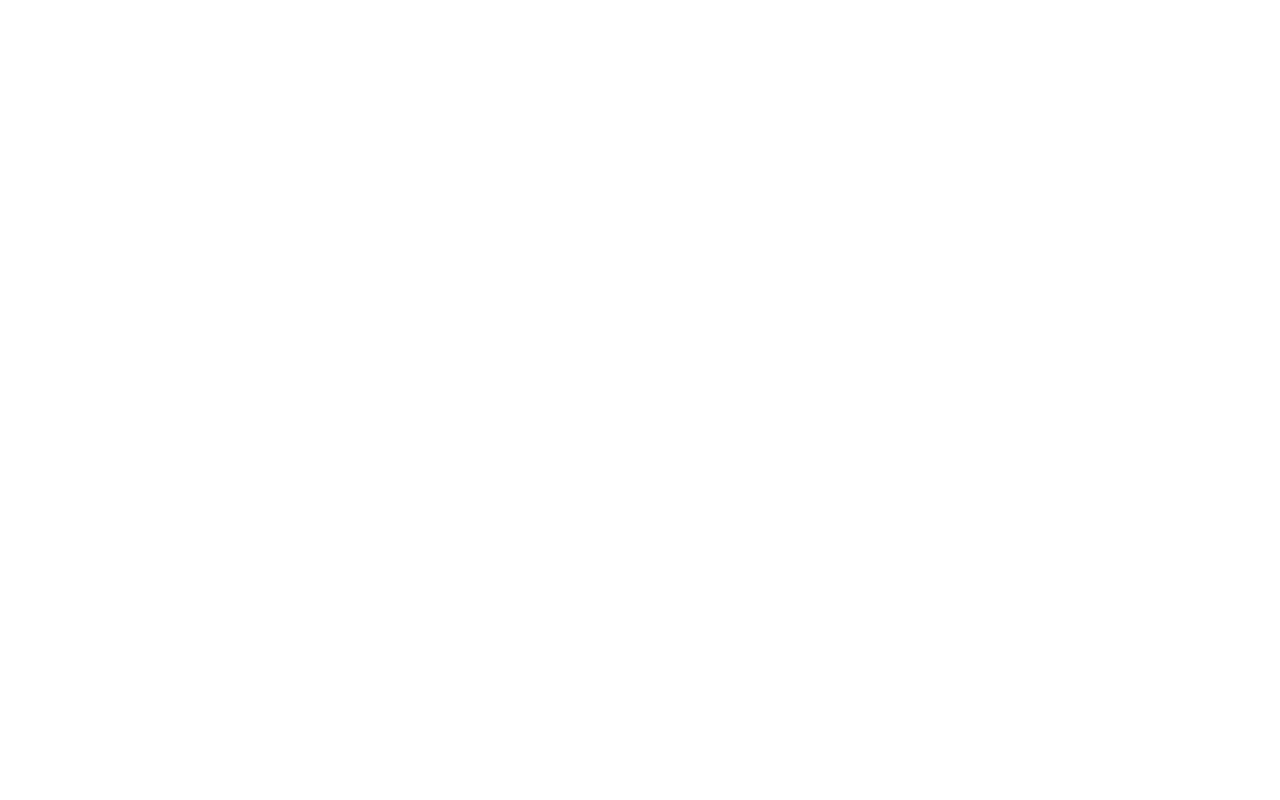
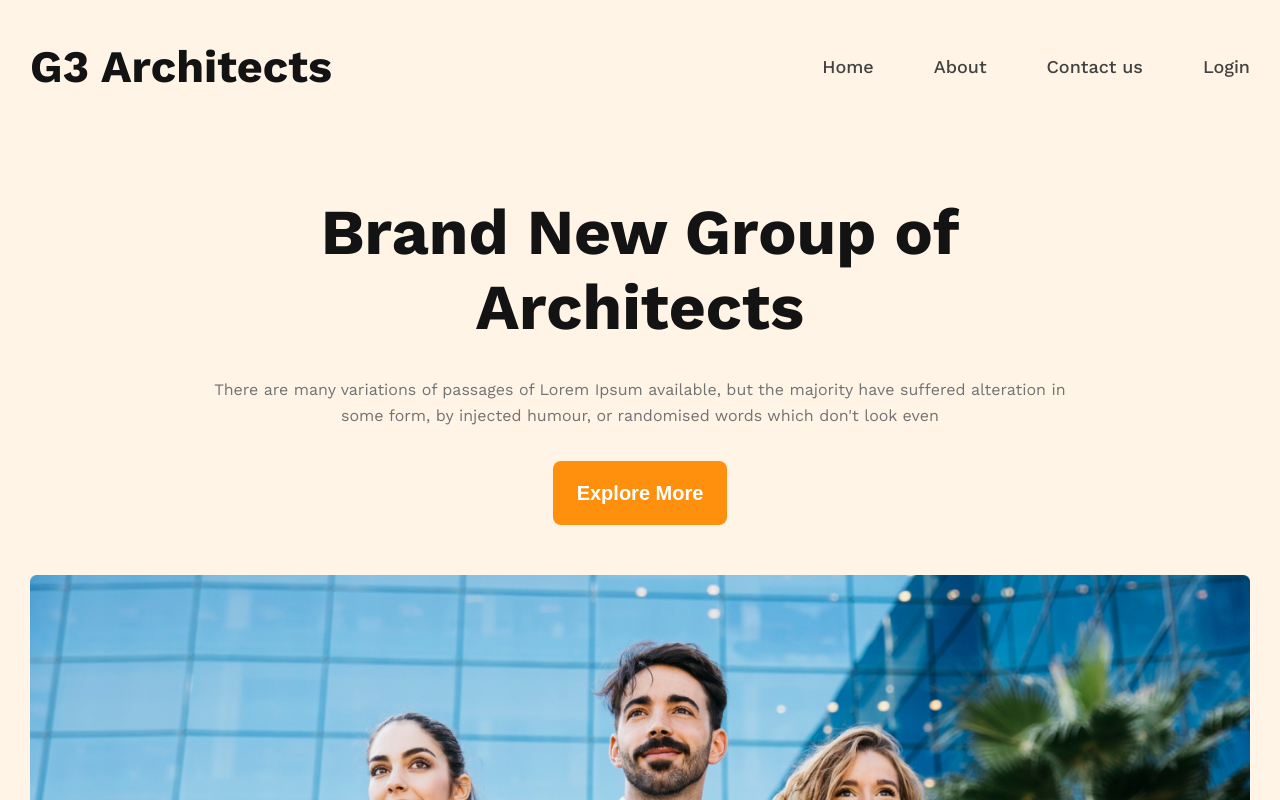
Before and after one commit to rinkuahamed/g3-architects, a plain HTML site: page index.html in a window 1280 px wide. Shown: the top 800 px of the page. Drawn offline with nearby package versions, Linux system fonts and the light colour scheme.

Commit message:
Header & banner area done

```diff
--- a/index.html
+++ b/index.html
@@ -8,5 +8,51 @@
     <!-- Stylesheet -->
     <link rel="stylesheet" href="./styles/style.css" />
   </head>
-  <body></body>
+  <body>
+    <!-- Header Area -->
+    <header class="header">
+      <div class="container">
+        <nav class="navbar">
+          <div class="logo">
+            <a href="#">G3 Architects</a>
+          </div>
+          <div class="menu">
+            <ul>
+              <li>
+                <a href="#">Home</a>
+              </li>
+              <li>
+                <a href="#">About</a>
+              </li>
+              <li>
+                <a href="#">Contact us</a>
+              </li>
+              <li>
+                <a href="#">Login</a>
+              </li>
+            </ul>
+          </div>
+        </nav>
+      </div>
+      <!-- Banner area -->
+      <section class="banner">
+        <div class="container">
+          <div class="banner-container">
+            <div class="banner-content">
+              <h1 class="banner-title">Brand New Group of Architects</h1>
+              <p class="section-description">
+                There are many variations of passages of Lorem Ipsum available,
+                but the majority have suffered alteration in some form, by
+                injected humour, or randomised words which don't look even
+              </p>
+              <button class="primary-btn">Explore More</button>
+            </div>
+            <div class="banner-img">
+              <img src="./images/banner.png" alt="" />
+            </div>
+          </div>
+        </div>
+      </section>
+    </header>
+  </body>
 </html>
--- a/styles/style.css
+++ b/styles/style.css
@@ -0,0 +1,117 @@
+/*=====================
+    Google fonts
+=======================*/
+@import url("https://fonts.googleapis.com/css2?family=Work+Sans:wght@300;400;500;600;700&display=swap");
+
+/*=====================
+    Common styles
+=======================*/
+* {
+  margin: 0;
+  padding: 0;
+  box-sizing: border-box;
+}
+body {
+  font-family: "Work Sans", sans-serif;
+}
+.container {
+  width: 100%;
+  max-width: 1260px;
+  padding: 0 20px;
+  margin: 0 auto;
+}
+.primary-btn {
+  height: 64px;
+  background: #ff900e;
+  border-radius: 8px;
+  padding: 20px 24px;
+  font-weight: 600;
+  font-size: 20px;
+  line-height: 23px;
+  text-align: center;
+  color: #fff;
+  border: none;
+  cursor: pointer;
+}
+.section-title {
+  font-weight: 700;
+  font-size: 45px;
+  line-height: 53px;
+  color: #131313;
+  margin-bottom: 24px;
+}
+.section-description {
+  font-weight: 400;
+  font-size: 16px;
+  line-height: 26px;
+  color: #727272;
+  margin-bottom: 32px;
+}
+ul > li {
+  list-style: none;
+}
+a {
+  text-decoration: none;
+}
+img {
+  max-width: 100%;
+}
+/*=====================
+    Header styles
+======================*/
+.header {
+  background: rgba(255, 144, 14, 0.1);
+  padding-top: 40px;
+}
+.navbar {
+  display: flex;
+  justify-content: space-between;
+  align-items: center;
+}
+.logo a {
+  font-weight: 700;
+  font-size: 45px;
+  line-height: 53px;
+  color: #131313;
+}
+.menu ul {
+  display: flex;
+  justify-content: end;
+  gap: 60px;
+  align-items: center;
+}
+.menu ul li a {
+  font-weight: 500;
+  font-size: 18px;
+  line-height: 26px;
+  color: #424242;
+}
+/*=====================
+     Banner styles
+======================*/
+.banner {
+  padding-top: 102px;
+}
+.banner-container {
+  display: flex;
+  flex-direction: column;
+  align-items: center;
+  gap: 50px;
+}
+.banner-content {
+  text-align: center;
+  max-width: 862px;
+}
+.banner-title {
+  font-weight: 700;
+  font-size: 64px;
+  line-height: 75px;
+  color: #131313;
+  margin-bottom: 32px;
+}
+.banner-img {
+  padding-bottom: 45px;
+}
+/*===========================
+    Features gallery styles
+=============================*/
```
